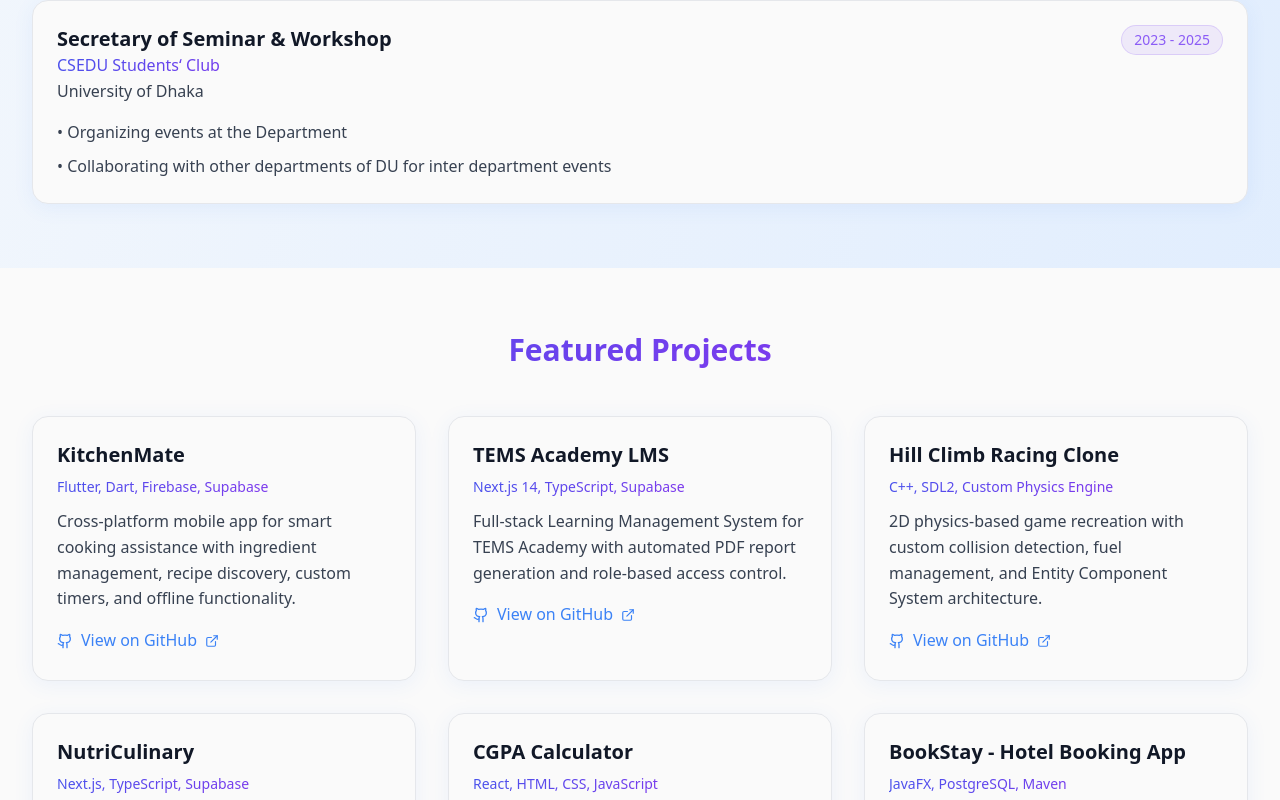
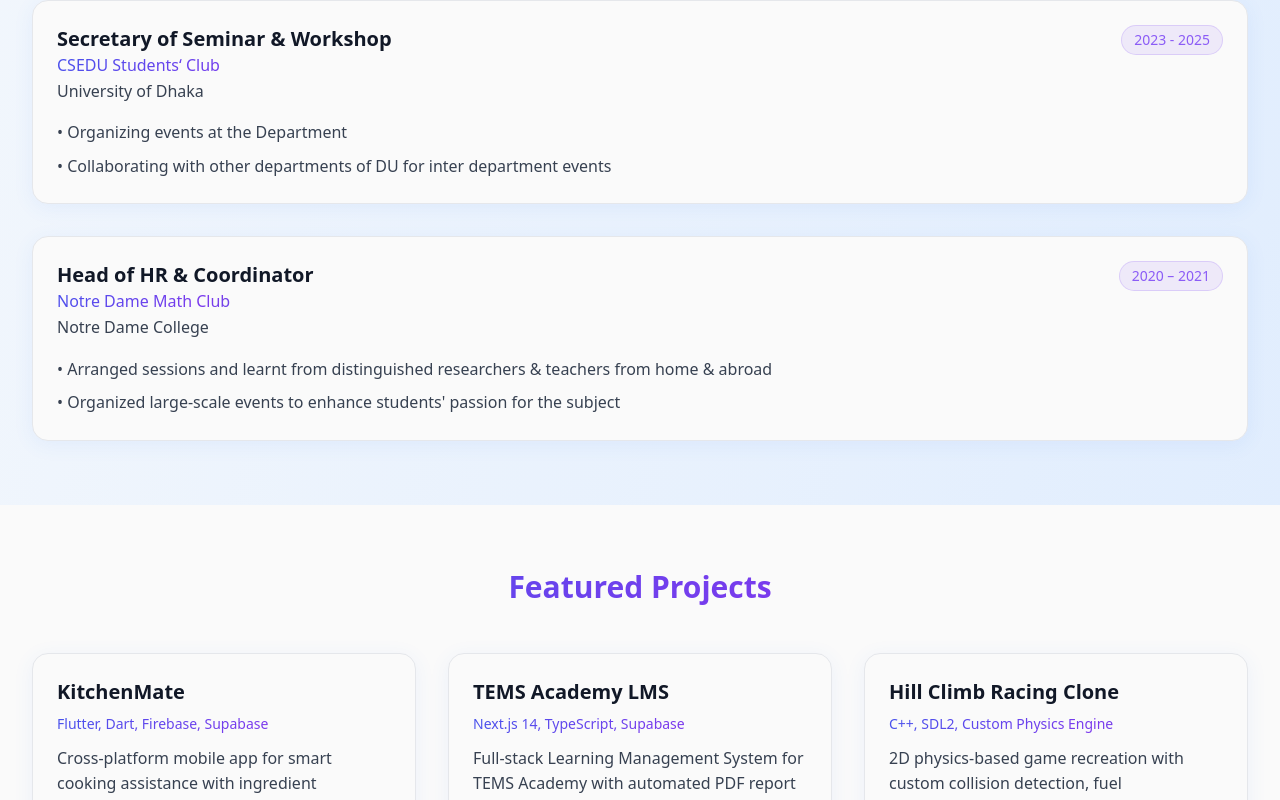
Before and after one commit to ninadgns/portfolio, a Next.js app: page / in a window 1280 px wide. Shown: the part 2285-3085 px from the top of the page. Built offline with nearby package versions, Linux system fonts and the light colour scheme.

Commit message:
Add experience section for Head of HR & Coordinator role at Notre Dame Math Club

```diff
--- a/components/Experience.tsx
+++ b/components/Experience.tsx
@@ -70,6 +70,23 @@
                                 <li>• Collaborating with other departments of DU for inter department events</li>
                             </ul>
                         </motion.div>
+
+                        <motion.div variants={itemVariants} className="card hover-lift">
+                            <div className="flex items-start justify-between mb-4">
+                                <div>
+                                    <h3 className="text-xl font-semibold" style={{ color: 'var(--foreground)' }}>Head of HR & Coordinator</h3>
+                                    <p className="gradient-text font-medium">Notre Dame Math Club</p>
+                                    <p style={{ color: 'var(--muted)' }}>Notre Dame College</p>
+                                </div>
+                                <span className="px-3 py-1 rounded-full text-sm badge badge-secondary">
+                                    2020 – 2021
+                                </span>
+                            </div>
+                            <ul className="space-y-2" style={{ color: 'var(--muted)' }}>
+                                <li>• Arranged sessions and learnt from distinguished researchers & teachers from home & abroad</li>
+                                <li>• Organized large-scale events to enhance students' passion for the subject</li>
+                            </ul>
+                        </motion.div>
                     </div>
                 </motion.div>
             </div>
```
